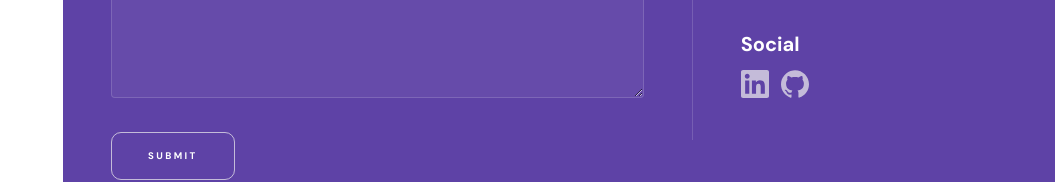
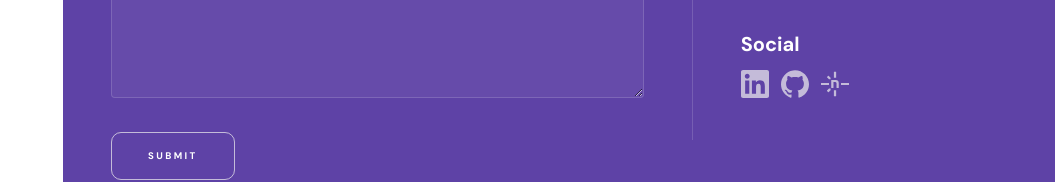
Before and after one commit to avspyros/Netmorph, a React (Vite) app: page / in a window 1280 px wide. Shown: the part 2948-3130 px from the top of the page, without its empty margins (225-1280 px from the left). Built offline with nearby package versions, Linux system fonts and the light colour scheme.

Commit message:
netlify icon

```diff
--- a/src/components/Contact.jsx
+++ b/src/components/Contact.jsx
@@ -10,6 +10,7 @@ import Button from './Button'
 // ICONS
 import IconLinkedin from '../icons/IconLinkedin'
 import IconGithub from '../icons/IconGithub'
+import IconNetlify from '../icons/IconNetlify'
 
 export default function Contact() {
 
@@ -93,6 +94,7 @@ export default function Contact() {
               <div className="social-group">
                 <IconLinkedin url="https://www.linkedin.com/in/avspyros/" />
                 <IconGithub url="https://github.com/avspyros" />
+                <IconNetlify url="https://netlify.com/avspyros" />
               </div>
             </div>
           </div>
--- /dev/null
+++ b/src/icons/IconNetlify.jsx
@@ -0,0 +1,9 @@
+export default function IconNetlify({ url }) {
+
+  return (
+    <a href={url} target="_blank">
+      <svg role="img" viewBox="0 0 24 24" xmlns="http://www.w3.org/2000/svg"><title>Netlify</title><path d="M6.49 19.04h-.23L5.13 17.9v-.23l1.73-1.71h1.2l.15.15v1.2L6.5 19.04ZM5.13 6.31V6.1l1.13-1.13h.23L8.2 6.68v1.2l-.15.15h-1.2L5.13 6.31Zm9.96 9.09h-1.65l-.14-.13v-3.83c0-.68-.27-1.2-1.1-1.23-.42 0-.9 0-1.43.02l-.07.08v4.96l-.14.14H8.9l-.13-.14V8.73l.13-.14h3.7a2.6 2.6 0 0 1 2.61 2.6v4.08l-.13.14Zm-8.37-2.44H.14L0 12.82v-1.64l.14-.14h6.58l.14.14v1.64l-.14.14Zm17.14 0h-6.58l-.14-.14v-1.64l.14-.14h6.58l.14.14v1.64l-.14.14ZM11.05 6.55V1.64l.14-.14h1.65l.14.14v4.9l-.14.14h-1.65l-.14-.13Zm0 15.81v-4.9l.14-.14h1.65l.14.13v4.91l-.14.14h-1.65l-.14-.14Z" /></svg>
+    </a>
+
+  )
+}
```
Also changed, not shown: src/assets/netlify.svg (added).
